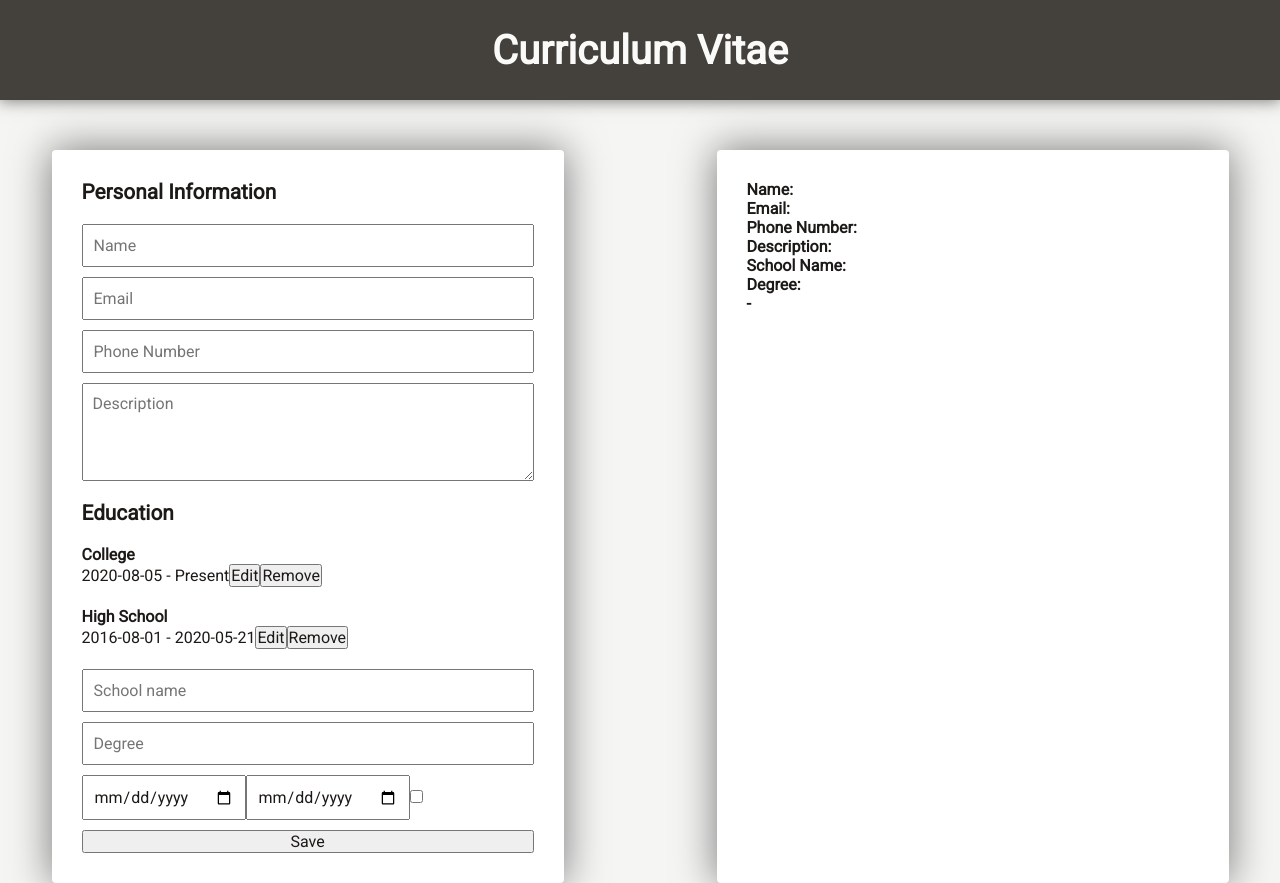
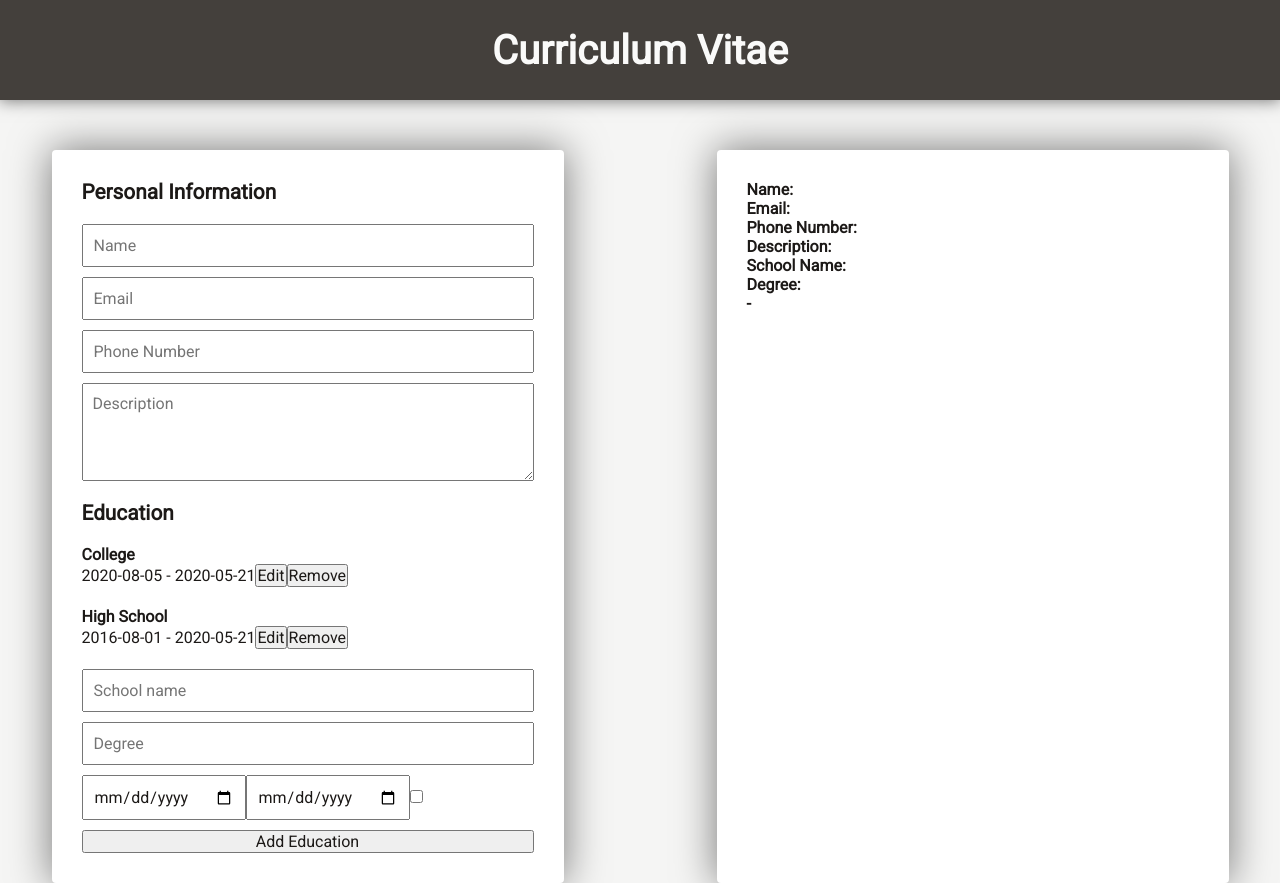
Before and after one commit to 21ance/cv-app, a React (Create React App) app: page / in a window 1280 px wide. Built offline with nearby package versions, Linux system fonts and the light colour scheme; a web font is replaced by a local one.

Commit message:
support education edit

```diff
--- a/src/App.js
+++ b/src/App.js
@@ -15,22 +15,23 @@ const App = () => {
     degree: "",
     startDate: "",
     endDate: "",
-    id: 1,
+    id: "",
   });
+
   const [education, setEducation] = useState([
-    {
-      schoolName: "College",
-      degree: "Accounting",
-      startDate: "2020-08-05",
-      endDate: "Present",
-      id: 1,
-    },
     {
       schoolName: "High School",
       degree: "STEM",
       startDate: "2016-08-01",
       endDate: "2020-05-21",
       id: 0,
+    },
+    {
+      schoolName: "College",
+      degree: "Accounting",
+      startDate: "2020-08-05",
+      endDate: "2020-05-21",
+      id: 1,
     },
   ]);
 
--- a/src/components/editor/EditorContainer.js
+++ b/src/components/editor/EditorContainer.js
@@ -14,7 +14,8 @@ const EditorContainer = (props) => {
         setDesc={props.setDesc}
       />
       <ComponentHeader title="Education" />
-      {props.education.map((edu, key) => {
+      {props.education
+        .map((edu, key) => {
           return (
             <EducationEdit
               key={edu.id}
@@ -28,7 +29,8 @@ const EditorContainer = (props) => {
               setEducationForm={props.setEducationForm}
             />
           );
-      })}
+        })
+        .reverse()}
       <EducationForm
         education={props.education}
         setEducation={props.setEducation}
--- a/src/components/editor/education/EducationForm.js
+++ b/src/components/editor/education/EducationForm.js
@@ -19,21 +19,43 @@ const Education = (props) => {
     }
   }
   function handleSubmit(e) {
-    const newEducation = [
-      {
+    if (props.educationForm.id === null) {
+      // save previous state and add new education object
+      const newEducation = [
+        ...props.education,
+        {
+          schoolName: props.educationForm.schoolName,
+          degree: props.educationForm.degree,
+          startDate: props.educationForm.startDate,
+          endDate: props.educationForm.endDate,
+          id: props.education.length,
+        },
+      ];
+      props.setEducation(newEducation);
+    } else {
+      // modify index object value using its ID
+      const newEducation = [...props.education];
+      newEducation[props.educationForm.id] = {
         schoolName: props.educationForm.schoolName,
         degree: props.educationForm.degree,
         startDate: props.educationForm.startDate,
         endDate: props.educationForm.endDate,
-        id: props.education.length + 1,
-      },
-      ...props.education,
-    ];
-    props.setEducation(newEducation);
+        id: props.educationForm.id,
+      };
+      props.setEducation(newEducation);
+    }
+
+    // empty the form after save/edit
+    props.setEducationForm({
+      schoolName: "",
+      degree: "",
+      startDate: "",
+      endDate: "",
+      id: null,
+    });
 
     e.preventDefault();
-    e.target.reset();
-    setPresent(false);
+    // setPresent(false);
   }
 
   return (
@@ -88,7 +110,11 @@ const Education = (props) => {
         />
         <input type="checkbox" onChange={(e) => handleCheckbox()} />
       </div>
-      <button>Save</button>
+      {console.log(props.educationForm)}
+
+      <button>
+        {props.educationForm.id === "" ? "Add Education" : "Save Edit"}
+      </button>
     </form>
   );
 };
```
Lines whose indentation alone changed are shown as unchanged.
